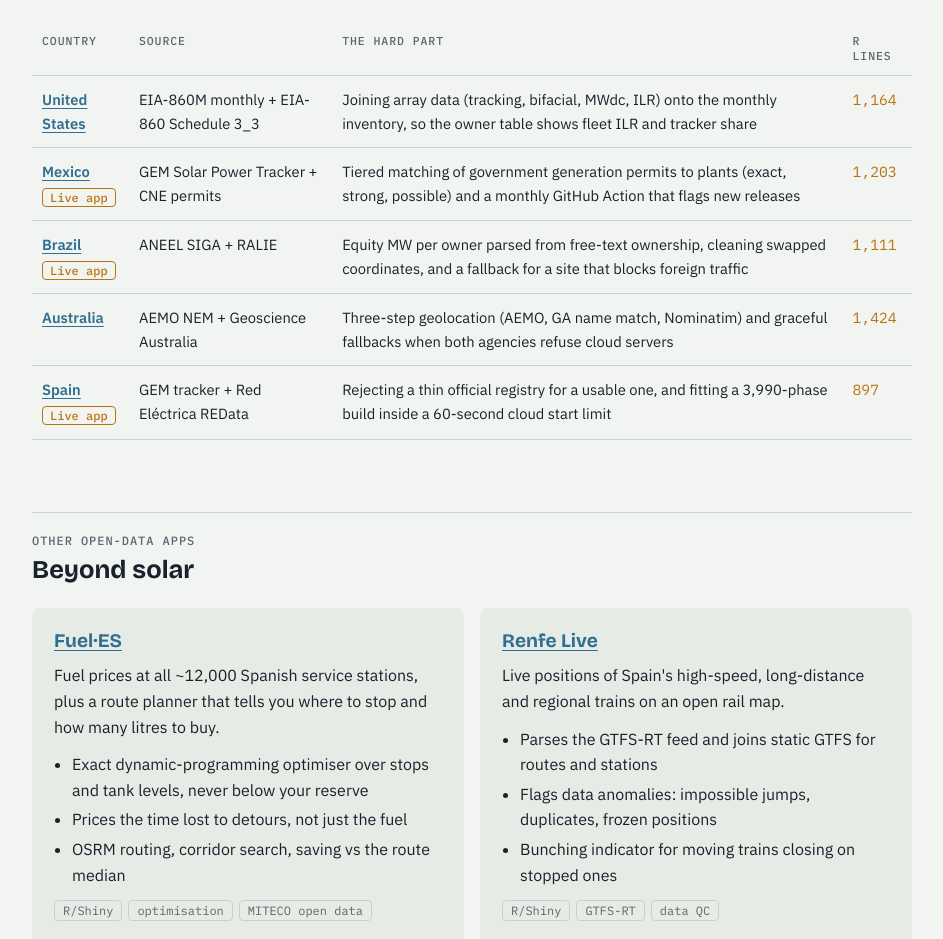
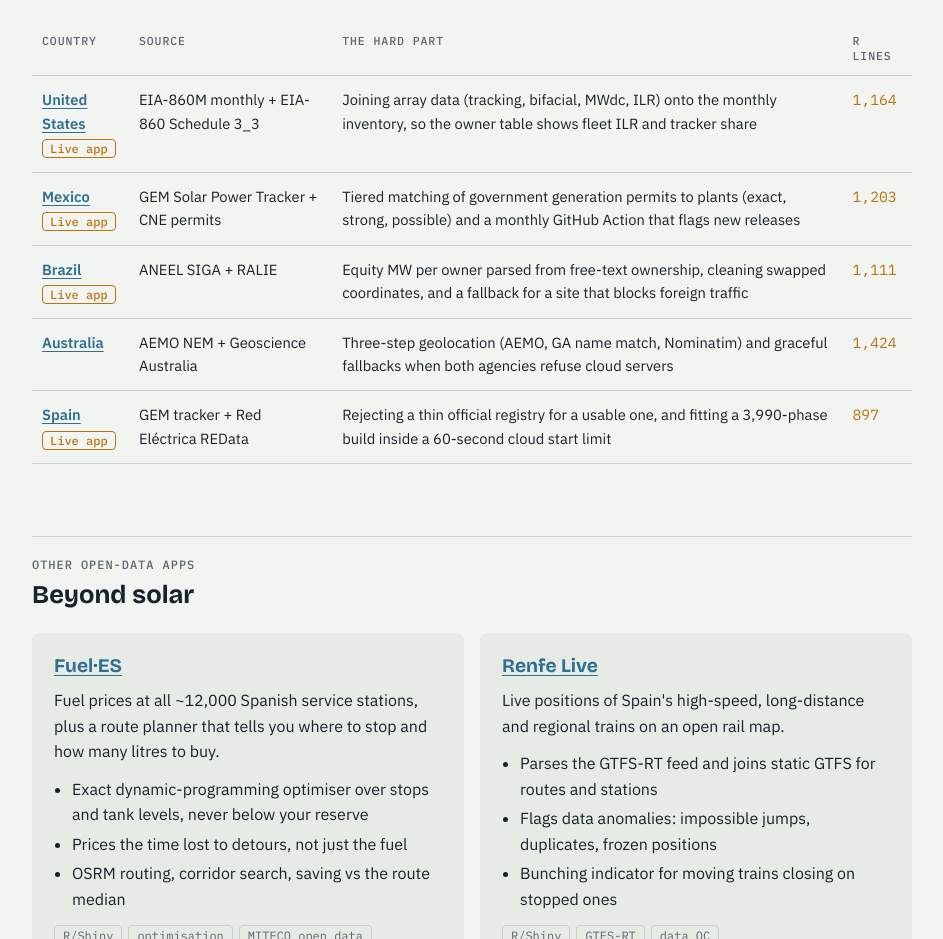
Before and after one commit to jfer2pi/jfer2pi.github.io, a plain HTML site: page index.html in a window 1280 px wide. Shown: the part 930-1869 px from the top of the page, without its empty margins (168-1111 px from the left). Drawn offline with nearby package versions, Linux system fonts and the light colour scheme.

Commit message:
Link live US app
Co-Authored-By: Claude Opus 5.5 <noreply@anthropic.com>
Claude-Session: https://claude.ai/code/session_01FBrKErCtjaSe9m8Voddb29

```diff
--- a/index.html
+++ b/index.html
@@ -149,7 +149,7 @@ footer { color: var(--muted); font-size: 0.85rem; border-top: 1px solid var(--ru
     <table>
       <thead><tr><th>Country</th><th>Source</th><th>The hard part</th><th>R lines</th></tr></thead>
       <tbody>
-        <tr><td><a href="https://github.com/jfer2pi/eia_solar_pv">United States</a></td><td>EIA-860M monthly + EIA-860 Schedule 3_3</td><td>Joining array data (tracking, bifacial, MWdc, ILR) onto the monthly inventory, so the owner table shows fleet ILR and tracker share</td><td class="n">1,164</td></tr>
+        <tr><td><a href="https://github.com/jfer2pi/eia_solar_pv">United States</a><br><a class="live" href="https://jfer2pi-pv-us.share.connect.posit.cloud/">Live app</a></td><td>EIA-860M monthly + EIA-860 Schedule 3_3</td><td>Joining array data (tracking, bifacial, MWdc, ILR) onto the monthly inventory, so the owner table shows fleet ILR and tracker share</td><td class="n">1,164</td></tr>
         <tr><td><a href="https://github.com/jfer2pi/mexico_pv">Mexico</a><br><a class="live" href="https://jfer2pi-pv-mexico.share.connect.posit.cloud/">Live app</a></td><td>GEM Solar Power Tracker + CNE permits</td><td>Tiered matching of government generation permits to plants (exact, strong, possible) and a monthly GitHub Action that flags new releases</td><td class="n">1,203</td></tr>
         <tr><td><a href="https://github.com/jfer2pi/brazil_pv">Brazil</a><br><a class="live" href="https://jfer2pi-pv-brazil.share.connect.posit.cloud/">Live app</a></td><td>ANEEL SIGA + RALIE</td><td>Equity MW per owner parsed from free-text ownership, cleaning swapped coordinates, and a fallback for a site that blocks foreign traffic</td><td class="n">1,111</td></tr>
         <tr><td><a href="https://github.com/jfer2pi/australia_pv">Australia</a></td><td>AEMO NEM + Geoscience Australia</td><td>Three-step geolocation (AEMO, GA name match, Nominatim) and graceful fallbacks when both agencies refuse cloud servers</td><td class="n">1,424</td></tr>
```
